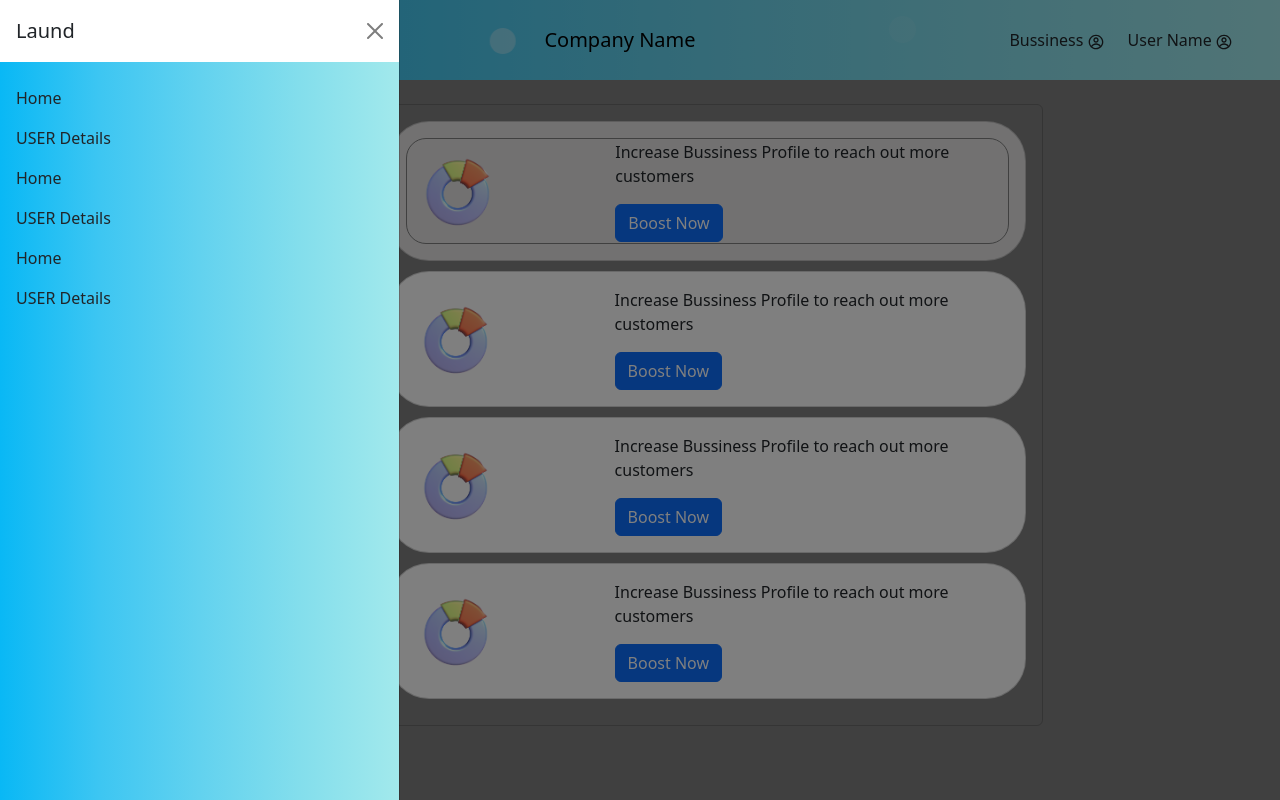
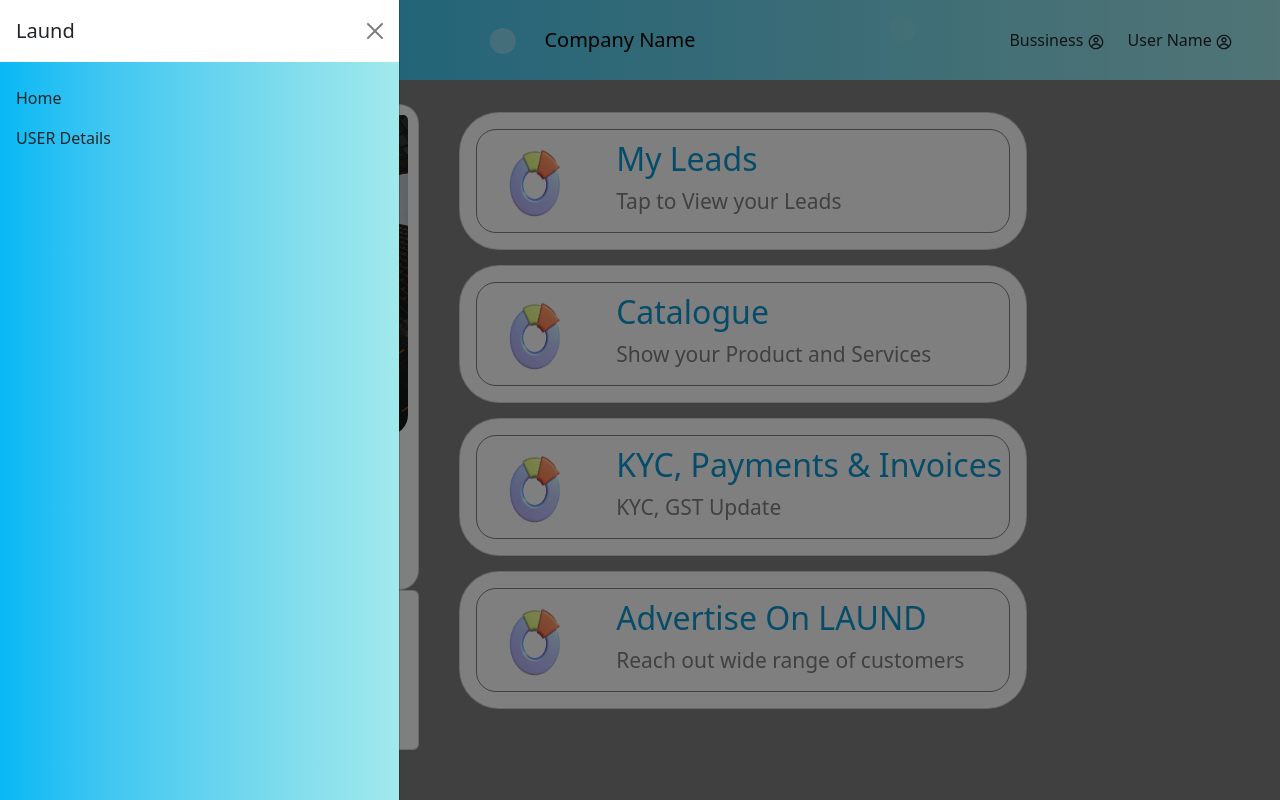
Before and after one commit to ravana09/laundry-frontend, a React (Create React App) app: page /BussinessProfile in a window 1280 px wide. Both pictures are taken after a click on the button 40 px from the left and 40 px from the top of the page. Built offline with nearby package versions, Linux system fonts and the light colour scheme.

Commit message:
"Updated CSS and JS files in BussinessProfile, Card, and Home components, including changes to layout, styling, and navigation."

```diff
--- a/src/Components/Home/BussinesProfile/BussinessProfile.css
+++ b/src/Components/Home/BussinesProfile/BussinessProfile.css
@@ -1,12 +1,10 @@
-.Bussiness-Profile-head{
+.Bussiness-Profile-head {
   justify-content: center;
   margin-top: 10vh;
-    height:max-content;
-    width:100%;
+  height: max-content;
+  width: 100%;
   margin-left: 0px;
   padding: 0px;
-
-
 }
 .Bussiness-Profile-ComapnyCard {
   width: 100%;
@@ -21,6 +19,37 @@
   object-fit: cover;
   border-radius: 20px;
 }
+.Bussiness-Profile-MyBussinesCard{
+    margin-top: 2vh;
+}
+.MYbussinessCard-Div {
+  border: 0.5px solid grey;
+  border-radius: 20px;
+  padding: 1px;
+}
+.MYbussinessCard-Images{
+    width: 100px;
+    height: 100px;
+    object-fit: fill;
+    object-position: center;
+}
+.MYbussinessCard-Title{
+    color: rgb(12, 153, 209);
+    margin-bottom: 10px;
+}
+.MYbussinessCard-SubTitle{
+    font-size: 21px;
+    color: grey;
+    font-weight: 400;
+}
+.Bussiness-Profile-BoostPic{
+    width: 100%;
+    height: 100px;
+    object-fit: fill;
+}
+.Bussiness-Profile-BoostText{
+    font-size: 16px;
+}
 
 /* Responsive styles */
 @media (max-width: 576px) {
@@ -33,41 +62,29 @@
     height: 30vh;
     border-radius: 15px;
   }
+  .MYbussinessCard-SubTitle{
+    font-size: 15px;
+    color: grey;
+    font-weight: 400;
+}
+.Bussiness-Profile-BoostPic{
+   display: none;
+}
+.Bussiness-Profile-BoostText{
+    font-size: 12px;
+}
 }
 
 @media (min-width: 576px) and (max-width: 768px) {
   .Bussiness-Profile-ProfilePic {
     height: 35vh;
   }
+  .MYbussinessCard-SubTitle{
+    font-size: 15px;
+    color: grey;
+    font-weight: 400;
 }
-
-.Bussiness-Profile-BoostCard{
-    width: 100%;
-    margin-top: 2vh;
-    border-radius: 20px;
-
+.Bussiness-Profile-BoostText{
+    font-size: 12px;
 }
-.Bussiness-Profile-BoostPic{
-    width: 100%;
-    height: 10vh;
 }
-.Bussiness-MyBussines-Card{
-    width: 100%;
-
-}
-.Bussiness-Profile-MyBussinesCard{
-    margin-top: 3vh;
-    height:max-content;
-}
-.Bussiness-Profile-MyBussinessCards{
-    width: 100%;
-   /* height: 3vh; */
-   margin-bottom: 10px;
-   background-color: rgb(209, 200, 200);
-   border: 2px solid black ;
-
-}
-/* .Bussiness-Profile-MyBussinessCards-pics{
-    width: 100%;
-    height: 15vh;
-} */
--- a/src/Components/Home/BussinesProfile/BussinessProfile.js
+++ b/src/Components/Home/BussinesProfile/BussinessProfile.js
@@ -4,8 +4,14 @@ import { Button, Card, Col, Container, Image, Row } from "react-bootstrap";
 import BussinesImage from "../../Images/BussinessProfile.jpg";
 import { FaLocationDot } from "react-icons/fa6";
 import BoostImage from "../../Images/BoostImg.png";
+import { useNavigate } from "react-router-dom";
 
 function BussinessProfile() {
+  let navigation = useNavigate();
+  const handleNavigation = (PAGES) => {
+    navigation(PAGES);
+    console.log("navigate");
+  };
   return (
     <>
       <Container fluid className="Bussiness-Profile-head">
@@ -13,7 +19,13 @@ function BussinessProfile() {
           <Col xs={12} sm={4} md={4} lg={4} xl={4}>
             <Card
               className="Bussiness-Profile-ComapnyCard"
-              style={{ width: "100%", borderRadius: "20px" ,height:'auto',padding:'10px'}}
+              style={{
+                width: "100%",
+                borderRadius: "20px",
+                height: "auto",
+                padding: "10px",
+
+              }}
             >
               <Card.Img
                 variant="top"
@@ -40,16 +52,12 @@ function BussinessProfile() {
                       variant="top"
                       src={BoostImage}
                       className="Bussiness-Profile-BoostPic"
-                      style={{
-                        width: "100px",
-                        height: "100px",
-                        objectFit: "fill",
-                      }}
+
                     />
                   </Col>
                   <Col sm={12} md={8}>
-                    <p>
-                      {" "}
+                    <p className="Bussiness-Profile-BoostText">
+
                       Increase Bussiness Profile to reach out more customers
                     </p>
                     <Button> Boost Now </Button>
@@ -61,132 +69,65 @@ function BussinessProfile() {
           <Col xs={12} sm={8} md={8} lg={8} xl={8}>
             <Card
               className="Bussiness-Profile-MyBussinesCard"
-              style={{backgroundColor:'transparent'}}
+              style={{ backgroundColor: "transparent", border:'none' }}
             >
               <Card.Body>
-                {/* <Card.Title>My Bussiness</Card.Title> */}
+                {[
+                  { title: "My Leads", subtitle: "Tap to View your Leads" },
+                  {
+                    title: "Catalogue",
+                    subtitle: "Show your Product and Services",
+                  },
+                  {
+                    title: "KYC, Payments & Invoices",
+                    subtitle: "KYC, GST Update",
+                  },
+                  {
+                    title: "Advertise On LAUND",
+                    subtitle: "Reach out wide range of customers",
+                  },
+                ].map((item, index) => (
                   <Card
+                    key={index}
                     className="Bussiness-Profile-MyBussinessCards"
                     style={{
                       borderRadius: "40px",
-                    backgroundColor: "rgb(228, 227, 227)",
-                    height:'min-Content'
+                      height: "min-content",
+                      backgroundColor: "white",
+                      marginBottom: "15px",
                     }}
+                    onClick={() => handleNavigation()}
                   >
-
                     <Card.Body>
-                  <div style={{ border: '0.5px solid grey', borderRadius: '20px', padding: '1px' }}>
-
-                    <Row>
-                      <Col sm={4}>
-
-                        {" "}
+                      <div className="MYbussinessCard-Div">
+                        <Row className="justify-content-center align-items-center">
+                          <Col
+                            xs={4}
+                            sm={3}
+                            className="text-center mb-3 mb-sm-0"
+                          >
                             <Image
                               src={BoostImage}
-                          alt="Leads Image "
-                          style={{
-                            width: "100px",
-                            height: "100px",
-                            objectFit: "fill",
-                          }}
+                              alt="Leads Image"
+                              className="MYbussinessCard-Images"
+                              style={{ maxWidth: "80px" }}
                             />
                           </Col>
-                      <Col sm={8}>
-                        <p>
-                          {" "}
-                          Increase Bussiness Profile to reach out more customers
-                        </p>
-                        <Button> Boost Now </Button>
+                          <Col xs={8} sm={9} >
+                            <h2
+                              onClick={() => handleNavigation()}
+                              className="MYbussinessCard-Title"
+                              // style={{ color: "skyblue", marginBottom: "10px" }}
+                            >
+                              {item.title}
+                            </h2>
+                            <h5 className="MYbussinessCard-SubTitle">{item.subtitle}</h5>
                           </Col>
                         </Row>
                       </div>
                     </Card.Body>
-
                   </Card>
-                <Card
-                  className="Bussiness-Profile-MyBussinessCards"
-                  style={{ borderRadius: "40px",height:'min-Content' }}
-                >
-                  <Card.Body>
-                    <Row>
-                      <Col sm={4}>
-                        {" "}
-                        <Image
-                          src={BoostImage}
-                          alt="Leads Image "
-                          style={{
-                            width: "100px",
-                            height: "100px",
-                            objectFit: "fill",
-                          }}
-                        />
-                      </Col>
-                      <Col sm={8}>
-                        <p>
-                          {" "}
-                          Increase Bussiness Profile to reach out more customers
-                        </p>
-                        <Button> Boost Now </Button>
-                      </Col>
-                    </Row>
-                  </Card.Body>
-                </Card>
-                <Card
-                  className="Bussiness-Profile-MyBussinessCards"
-                  style={{ borderRadius: "40px" }}
-                >
-                  <Card.Body>
-                    <Row>
-                      <Col sm={4}>
-                        {" "}
-                        <Image
-                          src={BoostImage}
-                          alt="Leads Image "
-                          style={{
-                            width: "100px",
-                            height: "100px",
-                            objectFit: "fill",
-                          }}
-                        />
-                      </Col>
-                      <Col sm={8}>
-                        <p>
-                          {" "}
-                          Increase Bussiness Profile to reach out more customers
-                        </p>
-                        <Button> Boost Now </Button>
-                      </Col>
-                    </Row>
-                  </Card.Body>
-                </Card>
-                <Card
-                  className="Bussiness-Profile-MyBussinessCards"
-                  style={{ borderRadius: "40px" }}
-                >
-                  <Card.Body>
-                    <Row>
-                      <Col sm={4}>
-                        {" "}
-                        <Image
-                          src={BoostImage}
-                          alt="Leads Image "
-                          style={{
-                            width: "100px",
-                            height: "100px",
-                            objectFit: "fill",
-                          }}
-                        />
-                      </Col>
-                      <Col sm={8}>
-                        <p>
-                          {" "}
-                          Increase Bussiness Profile to reach out more customers
-                        </p>
-                        <Button> Boost Now </Button>
-                      </Col>
-                    </Row>
-                  </Card.Body>
-                </Card>
+                ))}
               </Card.Body>
             </Card>
           </Col>
--- a/src/Components/Home/Home/Home.js
+++ b/src/Components/Home/Home/Home.js
@@ -8,8 +8,8 @@ function Home({ children }) {
       <SideNavBar />
       <Container fluid style={{ backgroundColor: 'grey',minHeight:'100vh' }}>
         <Row>
-          {/* <Col xs={0} sm={0} md={0} lg={1} xl={1}></Col> */}
-          <Col xs={12} sm={12} md={12} lg={10} xl={10} className="Home-Body">
+          <Col xs={0} sm={0} md={0} lg={1} xl={1}></Col>
+          <Col xs={12} sm={12} md={12} lg={9} xl={9} className="Home-Body">
             {children}
           </Col>
           <Col xs={0} sm={0} md={0} lg={2} xl={2}></Col>
--- a/src/Components/Home/SideNavbar/SideNavBar.js
+++ b/src/Components/Home/SideNavbar/SideNavBar.js
@@ -14,18 +14,17 @@ import { CgProfile } from "react-icons/cg";
 import { useNavigate } from "react-router-dom";
 
 function SideNavBar() {
+  let navigate = useNavigate();
 
-let navigate=useNavigate()
-  const handleBussinesProfile=()=>{
-    navigate("/BussinessProfile")
-  }
+  const handleNavigation = (page) => {
+    navigate(page);
+  };
+
   return (
     <>
-      {[false].map((expand) => (
       <Navbar
-          key={expand}
-          expand={expand}
-          className="bg-skyblue  "
+        expand={false}
+        className="bg-skyblue"
         style={{ height: "10vh" }}
         fixed="top"
       >
@@ -33,61 +32,45 @@ let navigate=useNavigate()
         <Container fluid>
           <Row className="w-100 align-items-center position-relative">
             <Col xs={4}>
-                <Navbar.Toggle
-                  aria-controls={`offcanvasNavbar-expand-${expand}`}
-                />
-                {/* <span>Laund</span> */}
+              <Navbar.Toggle aria-controls="offcanvasNavbar" />
             </Col>
             <Col className="text-center" xs={4}>
-                <Navbar.Brand>Company Name</Navbar.Brand>
+              <Navbar.Brand onClick={() => handleNavigation("/CompanyCard")}>Company Name</Navbar.Brand>
             </Col>
-              <Col xs={0} className="text-end">
+            <Col xs={4} className="text-end">
               <Button
                 variant="transparent"
                 style={{ border: "none", height: "50px" }}
-                  onClick={handleBussinesProfile}
+                onClick={() => handleNavigation("/BussinessProfile")}
               >
-                  Bussiness{" "}
-                  <spamn>
-                    <CgProfile />
-                  </spamn>{" "}
+                Bussiness <CgProfile />
               </Button>
               <Button
                 variant="transparent"
                 style={{ border: "none", height: "50px" }}
               >
-                  User Name{" "}
-                  <spamn>
-                    <CgProfile />
-                  </spamn>{" "}
+                User Name <CgProfile />
               </Button>
             </Col>
           </Row>
           <Navbar.Offcanvas
-              id={`offcanvasNavbar-expand-${expand}`}
-              aria-labelledby={`offcanvasNavbarLabel-expand-${expand}`}
+            id="offcanvasNavbar"
+            aria-labelledby="offcanvasNavbarLabel"
             placement="start"
           >
             <Offcanvas.Header closeButton>
-                <Offcanvas.Title id={`offcanvasNavbarLabel-expand-${expand}`}>
-                  Laund
-                </Offcanvas.Title>
+              <Offcanvas.Title id="offcanvasNavbarLabel">Laund</Offcanvas.Title>
             </Offcanvas.Header>
             <Offcanvas.Body className="Sidenavbar-Offcampus-body">
-                {/* <NavbarBubbleAnimation className="navbar-bubble-animation" /> */}
               <Nav className="justify-content-start flex-grow-1 pe-3">
-                  <Nav.Link href="#action1">Home</Nav.Link>
-                  <Nav.Link href="#action2">USER Details</Nav.Link>
-                  <Nav.Link href="#action1">Home</Nav.Link>
-                  <Nav.Link href="#action2">USER Details</Nav.Link>
-                  <Nav.Link href="#action1">Home</Nav.Link>
-                  <Nav.Link href="#action2">USER Details</Nav.Link>
+                <Nav.Link onClick={() => handleNavigation("/CompanyCard")}>Home</Nav.Link>
+                <Nav.Link onClick={() => handleNavigation("/UserDetails")}>USER Details</Nav.Link>
+                {/* Add more navigation links as needed */}
               </Nav>
             </Offcanvas.Body>
           </Navbar.Offcanvas>
         </Container>
       </Navbar>
-      ))}
     </>
   );
 }
```
Also changed, not shown: src/Components/Home/Card/Card.css (+6 -4 lines). Lines whose indentation alone changed are shown as unchanged.
